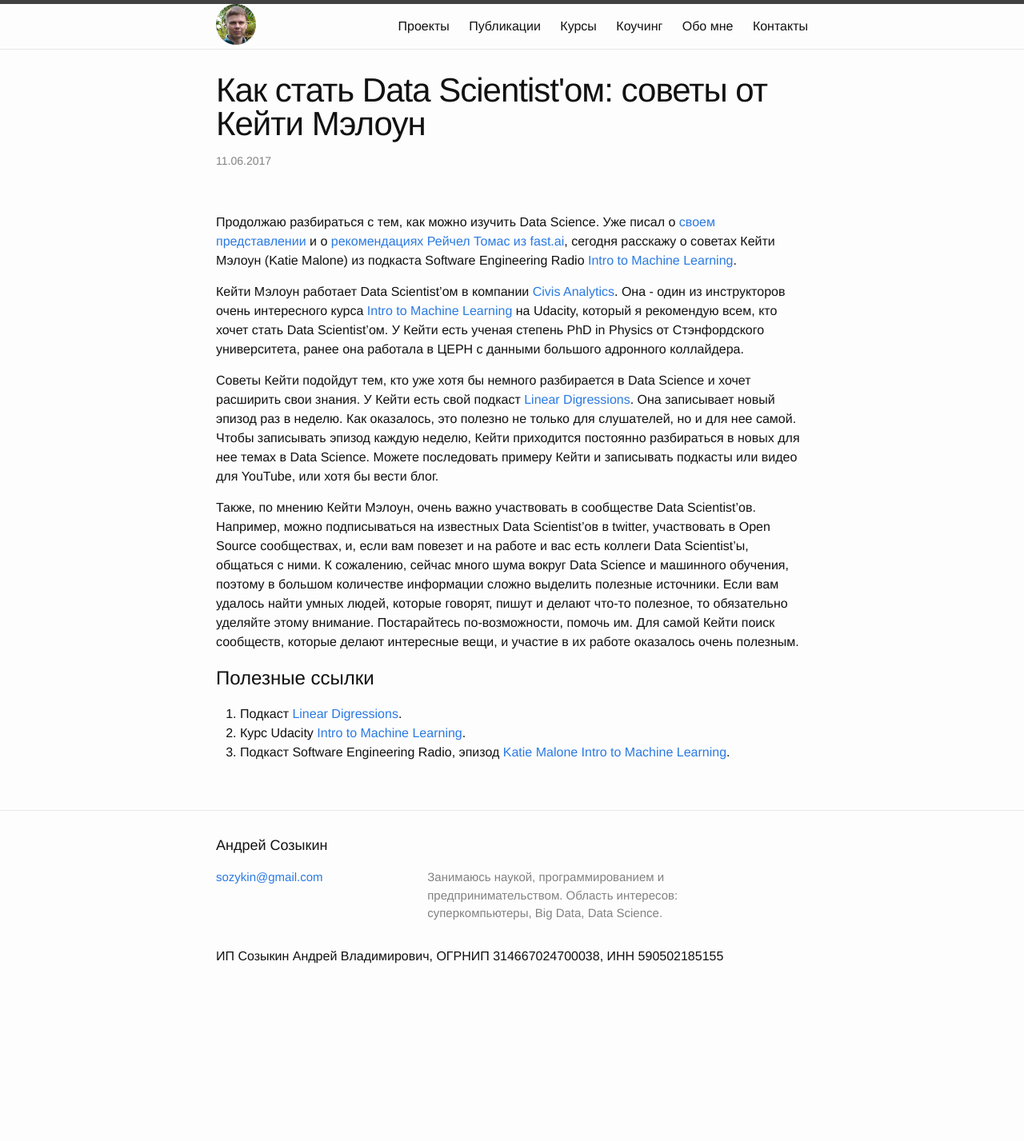
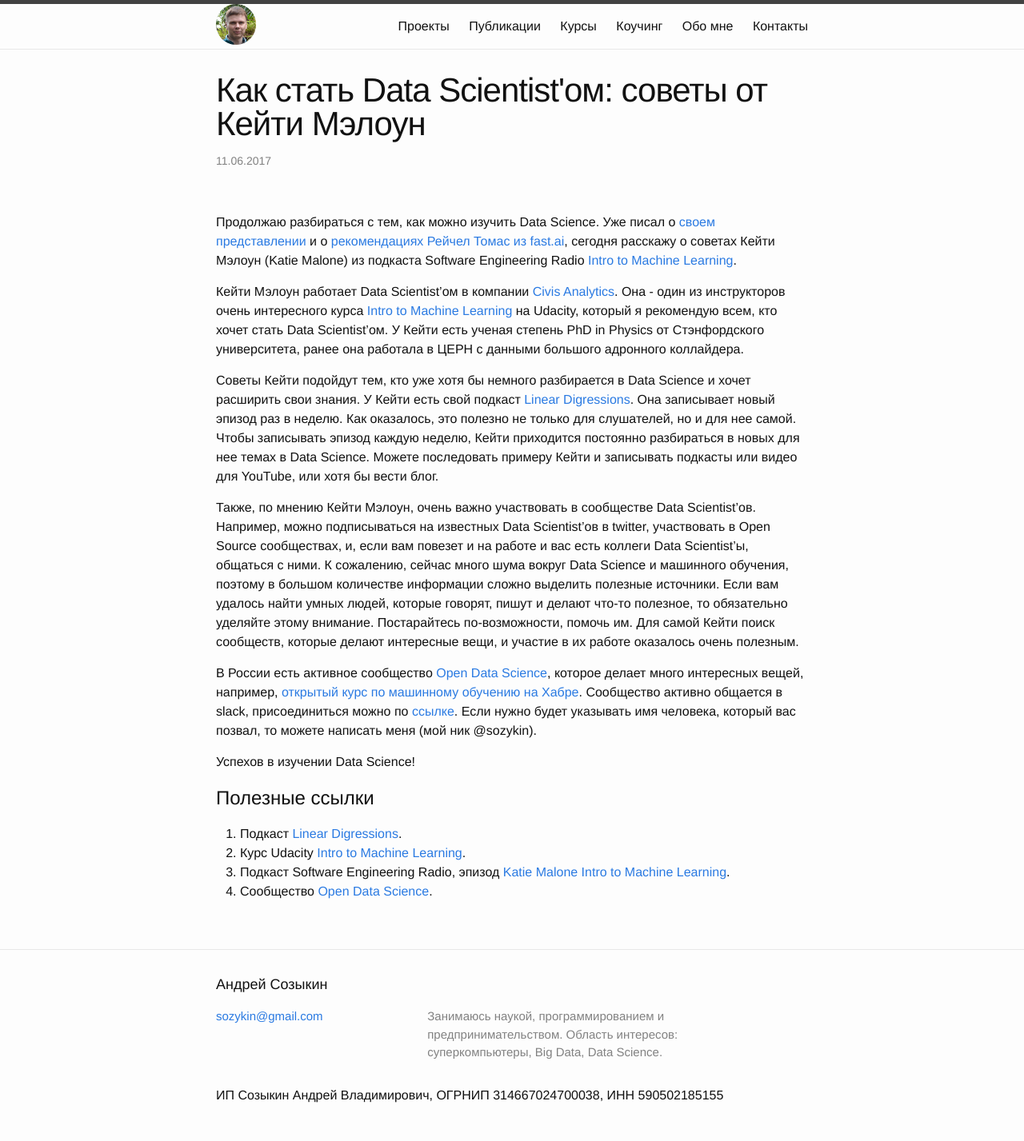
Before and after one commit to sozykin/asozykin.ru, a Jekyll site: the page built from _posts/2017-06-11-Advices-from-Katie-Malone.md, in a window 1280 px wide. Shown: the whole page at 80% size. Built offline with Jekyll 4.4.1, drawn with Linux system fonts in a browser that asks for light colours; comment, search, counter and statistics services are not loaded; before the commit the page ends 1253 px from its top, so only the background shows below that.

Commit message:
Updated post about advices from Katie Malone

```diff
--- a/_posts/2017-06-11-Advises-from-Katie-Malone.md
+++ b/_posts/2017-06-11-Advices-from-Katie-Malone.md
@@ -15,8 +15,13 @@ comments: true
 
 Также, по мнению Кейти Мэлоун, очень важно участвовать в сообществе Data Scientist'ов. Например, можно подписываться на известных Data Scientist'ов в twitter, участвовать в Open Source сообществах, и, если вам повезет и на работе и вас есть коллеги Data Scientist'ы, общаться с ними. К сожалению, сейчас много шума вокруг Data Science и машинного обучения, поэтому в большом количестве информации сложно выделить полезные источники. Если вам удалось найти умных людей, которые говорят, пишут и делают что-то полезное, то обязательно уделяйте этому внимание. Постарайтесь по-возможности, помочь им. Для самой Кейти поиск сообществ, которые делают интересные вещи, и участие в их работе оказалось очень полезным.
 
+В России есть активное сообщество [Open Data Science](http://ods.ai/), которое делает много интересных вещей, например, [открытый курс по машинному обучению на Хабре](https://habrahabr.ru/company/ods/blog/322626/). Сообщество активно общается в slack, присоединиться можно по [ссылке](http://ods.ai/). Если нужно будет указывать имя человека, который вас позвал, то можете написать меня (мой ник @sozykin).
+
+Успехов в изучении Data Science!
+
 # Полезные ссылки
 
 1. Подкаст [Linear Digressions](http://lineardigressions.com/).
 2. Курс Udacity [Intro to Machine Learning](https://www.udacity.com/course/intro-to-machine-learning--ud120).
 3. Подкаст Software Engineering Radio, эпизод [Katie Malone Intro to Machine Learning](http://www.se-radio.net/2017/03/se-radio-episode-286-katie-malone-intro-to-machine-learning/).
+4. Сообщество [Open Data Science](http://ods.ai/).
```
